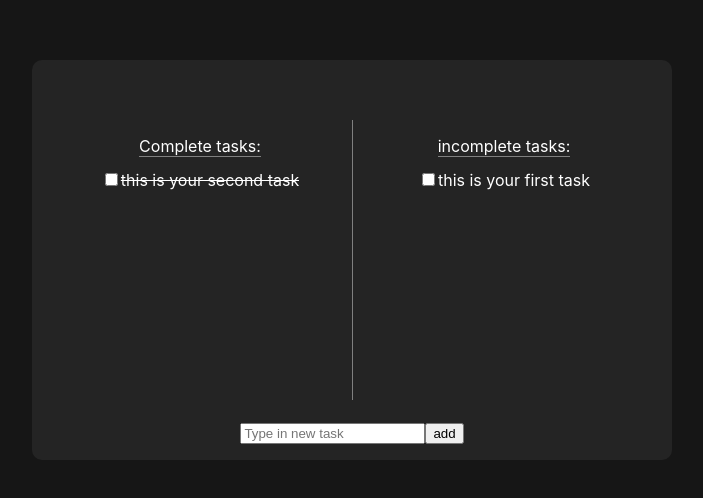
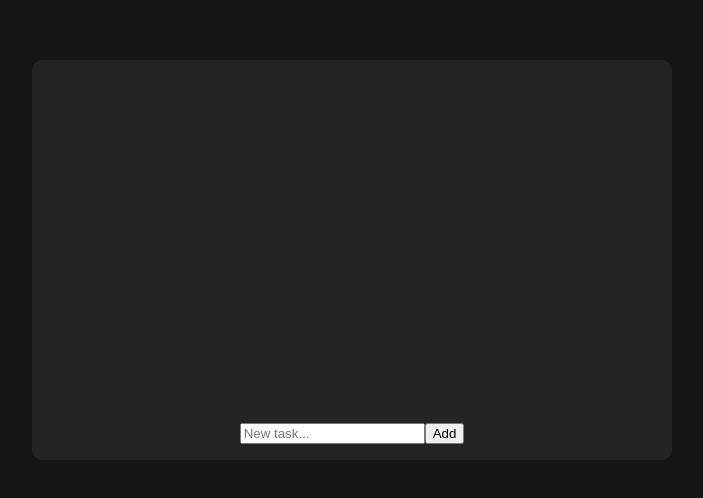
Before and after one commit to evgeny-rov/in24, a React (Create React App) app: page / in a window 1280 px wide. Shown: the part 140-638 px from the top of the page, without its empty margins (288-991 px from the left). Built offline with nearby package versions, Linux system fonts and the light colour scheme.

Commit message:
alternative notodo init

```diff
--- a/src/App.css
+++ b/src/App.css
@@ -34,14 +34,6 @@ code {
   justify-content: center;
   align-items: center;
   position: relative;
-}
-
-.task-container::after {
-  content: '';
-  height: 70%;
-  width: 1px;
-  background-color: grey;
-  position: absolute;
 }
 
 .user-input {
--- a/src/App.tsx
+++ b/src/App.tsx
@@ -1,91 +1,11 @@
-import React, { useState } from 'react';
-import { useDispatch, useSelector } from 'react-redux';
+import React from 'react';
 import './App.css';
+import TaskContainer from './components/TaskContainer';
 
 function App() {
-  const tasks = useSelector((state: any) => {
-    const { tasks, completeTasksIds } = state;
-    return tasks.filter((task: any) => !completeTasksIds.includes(task.id));
-  });
-  const completeTasks = useSelector((state: any) => {
-    const { tasks, completeTasksIds } = state;
-    return tasks.filter((task: any) => completeTasksIds.includes(task.id));
-  });
-
-  const dispatch = useDispatch();
-  const [text, setText] = useState('');
-
-  const handleAddTask = () => {
-    dispatch({
-      type: 'ADD_TASK',
-      payload: {
-        text
-      }
-    })
-    setText('');
-  };
-
-  const handleToggleTask = (id: number) => {
-    dispatch({
-      type: 'TOGGLE_TASK',
-      payload: {
-        id
-      }
-    })
-  }
-
-  const renderCompleteTasks = () => {
-    return (
-      <div className="tasks-block">
-        <span>Complete tasks:</span>
-        <ul className="task-list complete">
-          {completeTasks.map(({ id, text }: any) => {
-            return (
-              <React.Fragment key={id}>
-                <li>
-                  <input type="checkbox" name="" id="" onChange={() => handleToggleTask(id)} />
-                  {text}
-                </li>
-              </React.Fragment>
-            );
-          })}
-        </ul>
-      </div>
-    );
-  }
-
-  const renderIncompleteTasks = () => {
-    return (
-      <div className="tasks-block">
-        <span>incomplete tasks:</span>
-        <ul className="task-list incomplete">
-          {tasks.map(({ id, text }: any) => {
-            return (
-              <React.Fragment key={id}>
-                <li>
-                  <input type="checkbox" name="" id="" onChange={() => handleToggleTask(id)} />
-                  {text}
-                </li>
-              </React.Fragment>
-            );
-          })}
-        </ul>
-      </div>
-    );
-  }
-
   return (
     <div className="App">
-      <div className="task-container">
-        <div className="tasks">
-          {renderCompleteTasks()}
-          {renderIncompleteTasks()}
-        </div>
-        <div className="user-input">
-          <input type="text" value={text} placeholder="Type in new task" onChange={(e) => setText(e.target.value)}/>
-          <input type="button" value="add" onClick={handleAddTask} />
-        </div>
-      </div>
+      <TaskContainer />
     </div>
   );
 }
--- /dev/null
+++ b/src/actions/actionTypes.ts
@@ -0,0 +1,2 @@
+export const ADD_TODO = 'ADD_TODO';
+export const TOGGLE_TODO = 'TOGGLE_TODO';
--- /dev/null
+++ b/src/actions/actions.ts
@@ -0,0 +1,11 @@
+import { ADD_TODO, TOGGLE_TODO } from './actionTypes';
+
+let nextTodoId = 3;
+
+export const addTodo = (text: string) => ({
+    type: ADD_TODO,
+    payload: {
+      id: ++nextTodoId,
+      text,
+    }
+});
--- /dev/null
+++ b/src/components/TaskContainer.tsx
@@ -0,0 +1,12 @@
+import React from 'react';
+import UserInput from './UserInput';
+
+const TaskContainer = (props: any) => {
+	return (
+		<div className="task-container">
+			<UserInput />
+		</div>
+	);
+}
+
+export default TaskContainer;
--- /dev/null
+++ b/src/components/UserInput.tsx
@@ -0,0 +1,27 @@
+import React, { useState } from 'react';
+import { connect } from 'react-redux';
+import { addTodo } from '../actions/actions';
+
+const UserInput = (props: any) => {
+  const [text, setText] = useState('');
+
+  const handleAddTodo = (e: React.SyntheticEvent) => {
+    e.preventDefault();
+    if (text === '') return;
+
+    props.addTodo(text);
+    setText('');
+  };
+
+  return (
+    <div className="user-input">
+      <input type="text" placeholder="New task..." value={text} onChange={(e) => setText(e.target.value)} />
+      <input type="submit" value="Add" onClick={handleAddTodo} />
+    </div>
+  );
+}
+
+export default connect(
+  null,
+  { addTodo }
+)(UserInput)
--- a/src/index.tsx
+++ b/src/index.tsx
@@ -12,40 +12,19 @@ const actionTypes = {
 
 const initialState = {
   tasks: [
-    { id: 0, text: 'this is your first task' },
-    { id: 1, text: 'this is your second task' },
+    { id: 0, text: 'this is your first task', complete: false },
+    { id: 1, text: 'this is your second task', complete: false },
+    { id: 2, text: 'this is your third complete task', complete: true },
   ],
-  completeTasksIds: [1],
 };
 
 const rootReducer = (state: any = initialState, action: any) => {
   switch(action.type) {
-    case 'ADD_TASK':
-      const { text } = action.payload;
-      const { tasks } = state;
-      const newState = {
-        ...state,
-        tasks: [
-          ...tasks,
-          { id: tasks.length, text },
-        ],
-      };
-      return newState;
-      break;
+    case 'ADD_TODO':
+      console.log('task added', action)
+      return state;
     case 'TOGGLE_TASK':
-      const { id } = action.payload;
-      const { completeTasksIds } = state;
-      const isTaskComplete = completeTasksIds.includes(id);
-      const newCompleteIds = isTaskComplete
-        ? completeTasksIds.filter((taskId: number) => taskId !== id)
-        : [...completeTasksIds, id];
-
-      console.log(isTaskComplete, newCompleteIds)
-      const newState2 = {
-        ...state,
-        completeTasksIds: newCompleteIds,
-      }
-      return newState2;
+      return state;
     default:
       return state;
 
```
